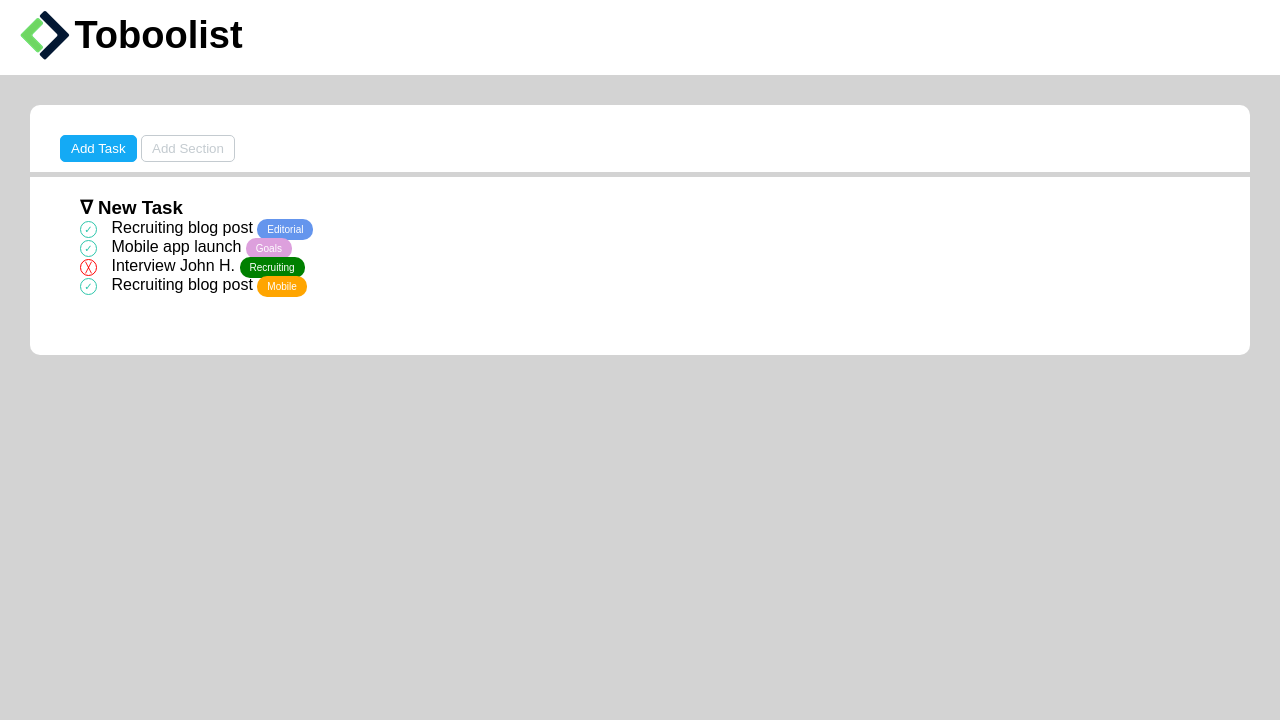
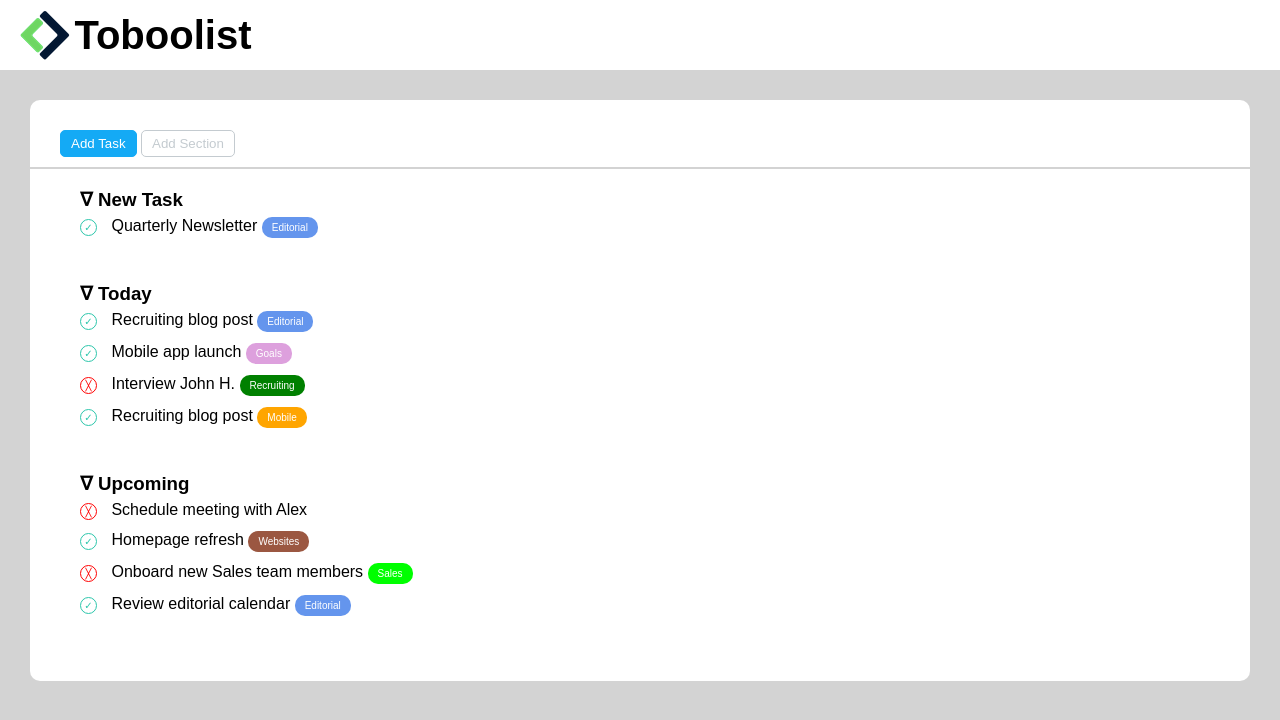
Before and after one commit to Carlo1891/html-css-toboolist, a plain HTML site: page index.html in a window 1280 px wide. Drawn offline with Linux system fonts and the light colour scheme.

Commit message:
Corretto

```diff
--- a/index.html
+++ b/index.html
@@ -10,7 +10,6 @@
     <body>
 
         <header>
-
             <img id="logo" src="./img/Logo.png" alt="logo boolean">
             <span id="logo-text">Toboolist</span>
         </header>
@@ -19,18 +18,29 @@
 
             <div class="container">
 
-            <div class="options">
+                <div class="actions">
 
-               <a href="ciao"><button type="button" class="btn btn-filled">Add Task</button></a>
-                <a href="ciao"><button type="button" class="btn btn-empty">Add Section</button></a>
+                    <a href="#"><button type="button" class="btn btn-filled">Add Task</button></a>
+                    <a href="#"><button type="button" class="btn btn-empty">Add Section</button></a>
 
                 </div>
+
                 <div class="tasks">
-
                     <ul>
                         <li>
                             <h3> New Task </h3>
+                            <ul>
+                                <li><span class="circle checked"></span> Quarterly Newsletter <span class="tag tag-type-1">Editorial</span></li>
+                            </ul>
+                        </li>
+                    </ul>
+                </div>
 
+
+                <div class="tasks">
+                    <ul>
+                        <li>
+                            <h3> Today </h3>
                             <ul>
                                 <li><span class="circle checked"></span> Recruiting blog post <span class="tag tag-type-1">Editorial</span></li>
                                 <li><span class="circle checked"></span> Mobile app launch <span class="tag tag-type-2">Goals</span></li>
@@ -41,8 +51,22 @@
                     </ul>
                 </div>
 
+
+                <div class="tasks">
+                    <ul>
+                        <li>
+                            <h3> Upcoming </h3>
+                            <ul>
+                                <li><span class="circle delete"></span> Schedule meeting with Alex
+                                <li><span class="circle checked"></span> Homepage refresh <span class="tag tag-type-5">Websites</span></li>
+                                <li><span class="circle delete"></span> Onboard new Sales team members <span class="tag tag-type-6">Sales</span></li>
+                                <li><span class="circle checked"></span> Review editorial calendar <span class="tag tag-type-1">Editorial</span></li>
+                            </ul>
+                        </li>
+                    </ul>
                 </div>
 
+            </div>
 
         </main>
 
--- a/style.css
+++ b/style.css
@@ -1,4 +1,5 @@
-/*Resect*/
+/*Resect e impostazioni comuni*/
+
 *{
     margin: 0;
     padding: 0;
@@ -9,13 +10,9 @@ li{
     list-style: none;
 }
 
-/*Misura per riferimento rem*/
-
 html{
     font-size: 16px;
 }
-
-/*Imposto colore sfondo*/
 
 body{
     font-family: Arial, Helvetica, sans-serif;
@@ -25,21 +22,19 @@ body{
 /*Intestazione sito con logo*/
 
 header{
-    height: 75px;
+    height: 70px;
     background-color: white;
     padding: 10px 20px;
 }
 
 #logo{
     vertical-align: middle;
-
 }
 
 #logo-text{
     vertical-align: middle;
-    font-size: 38px;
+    font-size: 40px;
     font-weight: bold;
-
 }
 
 /*Contenuto form*/
@@ -51,9 +46,9 @@ header{
     background-color: white;
 }
 
-.options{
+.actions{
     padding: 10px 30px;
-    border-bottom: 5px solid lightgrey;
+    border-bottom: 2px solid lightgrey;
 }
 
 .btn{
@@ -78,6 +73,10 @@ header{
     padding: 20px 50px;
 }
 
+ul li span{
+    line-height: 30px;
+}
+
 li h3::before{
     content: '\1401';
 }
@@ -92,7 +91,6 @@ li h3::before{
     text-align: center;
     font-size: 10px;
     margin-right: 10px;
-
 }
 
 li .circle.checked::before{
@@ -127,3 +125,11 @@ li .circle.delete::before{
 .tag-type-4{
     background-color: orange;
 }
+
+.tag-type-5{
+    background-color: rgb(155, 87, 65);
+}
+
+.tag-type-6{
+    background-color: lime;
+}
```
Lines whose indentation alone changed are shown as unchanged.
